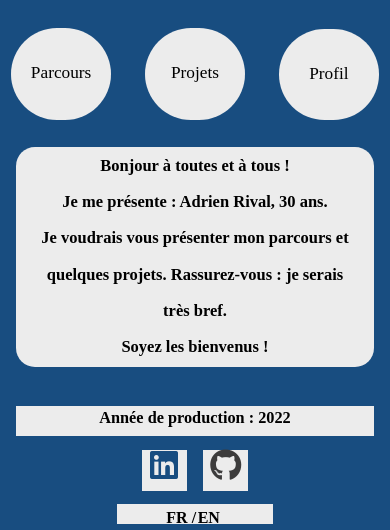
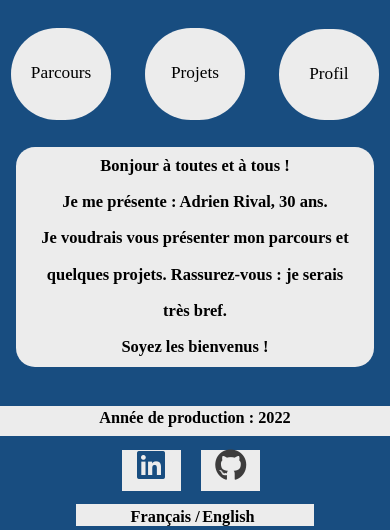
Before and after one commit to Adr-hub/portfolio, a React app in the folder front/: page /fr/portfolio in a window 390 px wide. Shown: the part 523-1053 px from the top of the page. Built offline with nearby package versions, Linux system fonts and the light colour scheme; a web font is replaced by a local one.

Commit message:
Adjustments
Added footer links were renamed.

```diff
--- a/front/src/components/footer/footer.js
+++ b/front/src/components/footer/footer.js
@@ -4,6 +4,6 @@ const Footer = () => {
     return <footer><p>Année de production : 2022</p>
         <div className="external-links"><div className="first-external-link"><a href="https://www.linkedin.com/in/adrien-rival-1b6a74256/" rel="noreferrer" target="_blank"><i className="fab fa-linkedin"></i></a></div>
             <div className="second-external-link"><a href="https://github.com/Adr-hub" rel="noreferrer" target="_blank"><i className="fab fa-github"></i></a></div>
-        </div><div className='languages'><Link className='fr'>FR /</Link><Link className='en'>EN</Link></div></footer>
+        </div><div className='languages'><Link className='fr'>Français /</Link><Link className='en'>English</Link></div></footer>
 };
 export default Footer;
--- a/front/src/styles/components/footer/footer.scss
+++ b/front/src/styles/components/footer/footer.scss
@@ -12,7 +12,7 @@ footer {
 
     p {
         width: 40%;
-        margin-right: 5%;
+        margin-right: 1%;
         margin-bottom: 2%;
         padding-bottom: 0.45%;
         height: 32px;
@@ -20,23 +20,26 @@ footer {
         top: 6px;
 
         @media screen and (max-width: 992px) {
+            width: 59%;
             padding-bottom: 0;
             height: 30px;
             top: 8.6px;
         }
 
         @media screen and (max-width: 768px) {
-            width: 92%;
+            width: 100%;
             font-size: 16.3px;
             margin: 0;
         }
     }
 
     .external-links {
-        width: 30%;
+        width: 39%;
         height: 49px;
         display: flex;
         align-items: center;
+        margin-left: 6%;
+        margin-right: 8%;
 
         .first-external-link {
             margin-right: 4.3%;
@@ -46,13 +49,13 @@ footer {
             background-color: #ececec;
             position: relative;
             bottom: 1px;
-            left: 135px;
+            left: 115px;
 
             @media screen and (max-width: 992px) {
                 width: 19.5%;
                 padding: 3.2%;
                 top: 0.5px;
-                left: 70px;
+                left: 50px;
             }
 
             @media screen and (max-width: 768px) {
@@ -82,13 +85,13 @@ footer {
             text-align: center;
             position: relative;
             bottom: 1px;
-            left: 156px;
+            left: 186px;
 
             @media screen and (max-width: 992px) {
                 width: 19.5%;
                 padding: 3.2%;
                 top: 0.5px;
-                left: 76px;
+                left: 98px;
             }
 
             @media screen and (max-width: 768px) {
@@ -124,7 +127,7 @@ footer {
         display: flex;
         align-items: flex-end;
         justify-content: center;
-        width: 13%;
+        width: 26%;
         background-color: #ececec;
         padding-top: 0%;
         padding-bottom: 0.11%;
@@ -138,29 +141,52 @@ footer {
             text-decoration: none;
             color: black;
             font-weight: 600;
-            width: 30%;
+            font-size: 19px;
+            width: 90%;
             position: relative;
-            top: 3.6px;
-            left: 1.9px;
+            top: 1.9px;
+
+            @media screen and (max-width: 992px) {
+                font-size: 17.6px;
+                top: 1.5px;
+            }
+
+            @media screen and (max-width: 768px) {
+                font-size: 16.3px;
+                width: 50%;
+                left: 6px;
+            }
+
         }
 
         .en {
             text-decoration: none;
             color: black;
             font-weight: 600;
-            width: 30%;
+            font-size: 19px;
+            width: 90%;
             position: relative;
-            top: 3.6px;
-            left: 1.9px;
+            top: 1.9px;
+
+            @media screen and (max-width: 992px) {
+                font-size: 17.6px;
+                top: 1.5px;
+            }
+
+            @media screen and (max-width: 768px) {
+                font-size: 16.3px;
+                width: 50%;
+                left: 6px;
+            }
         }
 
         @media screen and (max-width: 992px) {
-            width: 18%;
+            width: 38%;
             top: 6.5px;
         }
 
         @media screen and (max-width: 768px) {
-            width: 40%;
+            width: 61%;
             padding-top: 0.5%;
             margin-bottom: 2.7%;
         }
```
